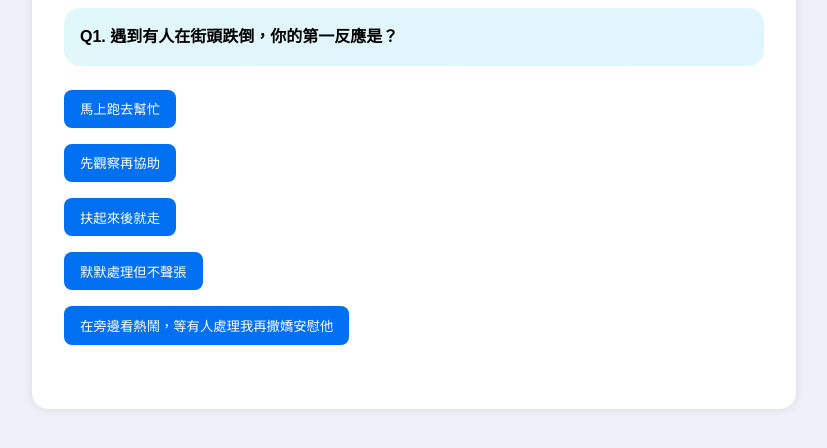
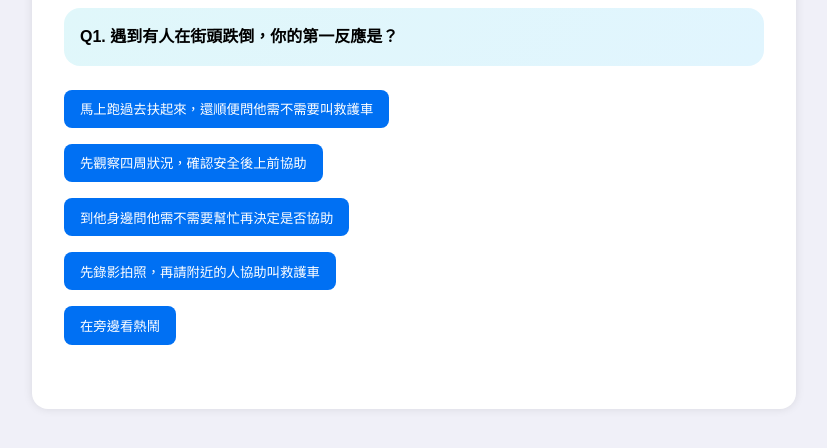
Before and after one commit to tikalyang/linkutquiz, a plain HTML site: page index.html in a window 1280 px wide. Shown: the part 158-606 px from the top of the page, without its empty margins (226-1053 px from the left). Drawn offline with Linux system fonts and the light colour scheme.

Commit message:
Update index.html

```diff
--- a/index.html
+++ b/index.html
@@ -70,61 +70,61 @@
       {
         q: "遇到有人在街頭跌倒，你的第一反應是？",
         a: [
-          { text: "馬上跑去幫忙", type: "龍駕士" },
-          { text: "先觀察再協助", type: "龍騎士" },
-          { text: "扶起來後就走", type: "馴龍師" },
-          { text: "默默處理但不聲張", type: "天煞星" },
-          { text: "在旁邊看熱鬧，等有人處理我再撒嬌安慰他", type: "龍" }
+          { text: "馬上跑過去扶起來，還順便問他需不需要叫救護車", type: "龍駕士" },
+          { text: "先觀察四周狀況，確認安全後上前協助", type: "龍騎士" },
+          { text: "到他身邊問他需不需要幫忙再決定是否協助", type: "馴龍師" },
+          { text: "先錄影拍照，再請附近的人協助叫救護車", type: "天煞星" },
+          { text: "在旁邊看熱鬧", type: "龍" }
         ],
       },
       {
-        q: "你被臨時指派一項任務，內容你完全不熟，你會？",
+        q: "你被臨時指派一項任務，是全新未接觸的主題，你的情況是？",
         a: [
-          { text: "硬著頭皮接", type: "龍駕士" },
-          { text: "查資料後上手", type: "龍騎士" },
-          { text: "請教前輩", type: "馴龍師" },
-          { text: "暗中研究再動手", type: "天煞星" },
-          { text: "露出可憐樣子說『我不會，但我可以陪你做』", type: "龍" }
+          { text: "硬著頭皮接下來，反正做了再說", type: "龍駕士" },
+          { text: "快速查些資料，能做多少算多少", type: "龍騎士" },
+          { text: "直接請教前輩同事怎麼做", type: "馴龍師" },
+          { text: "以防萬一早就有些底子，現在正好派上用場", type: "天煞星" },
+          { text: "露出可憐或極度困擾的樣子說「我不會」", type: "龍" }
         ],
       },
       {
         q: "如果你今天拿到一筆意外之財，你最有可能？",
         a: [
-          { text: "請朋友吃飯", type: "龍駕士" },
-          { text: "捐一部分", type: "龍騎士" },
-          { text: "繳保險或存起來", type: "馴龍師" },
-          { text: "備用計畫資金", type: "天煞星" },
-          { text: "全部拿去玩或買喜歡的人禮物", type: "龍" }
+          { text: "當然是請好朋友吃飯！開心嘛！", type: "龍駕士" },
+          { text: "捐一部分，存一部分，剩下的作為旅遊基金", type: "龍騎士" },
+          { text: "拿去繳保險或醫療支出，整修家裡", type: "馴龍師" },
+          { text: "做完整規劃，將錢分類存起來", type: "天煞星" },
+          { text: "全部拿去玩或買禮物給喜歡的人", type: "龍" }
         ],
       },
       {
         q: "當你對某件事感到不安時，你會？",
         a: [
-          { text: "找朋友吐槽", type: "龍駕士" },
-          { text: "正向思考", type: "龍騎士" },
-          { text: "靜心沉澱", type: "馴龍師" },
-          { text: "私下推演對策", type: "天煞星" },
-          { text: "貼上去撒嬌、裝可憐讓人安慰我", type: "龍" }
+          { text: "找朋友聊聊、吐槽一下舒緩壓力", type: "龍駕士" },
+          { text: "調整思維、正向看待它是個成長機會", type: "龍騎士" },
+          { text: "給自己時間靜心沉澱，也許喝杯茶散步", type: "馴龍師" },
+          { text: "表面如常，私下反覆推演對策", type: "天煞星" },
+          { text: "找人哭訴討拍拍抱抱，隔天就好了", type: "龍" }
         ],
       },
       {
         q: "如果你的理想與現實衝突了，你會？",
         a: [
-          { text: "選現實但會碎唸", type: "龍駕士" },
-          { text: "堅持理想", type: "龍騎士" },
-          { text: "調整方向", type: "馴龍師" },
-          { text: "先忍耐再找機會", type: "天煞星" },
+          { text: "掙扎一下後選現實，心裡還是會碎碎念", type: "龍駕士" },
+          { text: "堅持理想，想辦法突破限制", type: "龍騎士" },
+          { text: "調整理想，找到符合現實的新路線", type: "馴龍師" },
+          { text: "先選現實，但默默計畫以後拿回理想", type: "天煞星" },
           { text: "先耍廢，等有支持我的人出現再努力", type: "龍" }
         ],
       },
       {
         q: "你在團隊中最常扮演的角色是？",
         a: [
-          { text: "開心果或臨時救火", type: "龍駕士" },
-          { text: "領頭人", type: "龍騎士" },
-          { text: "穩定輸出", type: "馴龍師" },
-          { text: "行動策劃者", type: "天煞星" },
-          { text: "團寵或吉祥物", type: "龍" }
+          { text: "沒特別意見，但經常成為救火團", type: "龍駕士" },
+          { text: "合作愉快，偶而出意見時大家會認同", type: "龍騎士" },
+          { text: "會給建議，不過通常領導者說什麼就做什麼", type: "馴龍師" },
+          { text: "團隊意識強烈，護主且排外性極強", type: "天煞星" },
+          { text: "我就是個吉祥物", type: "龍" }
         ],
       },
     ];
```
